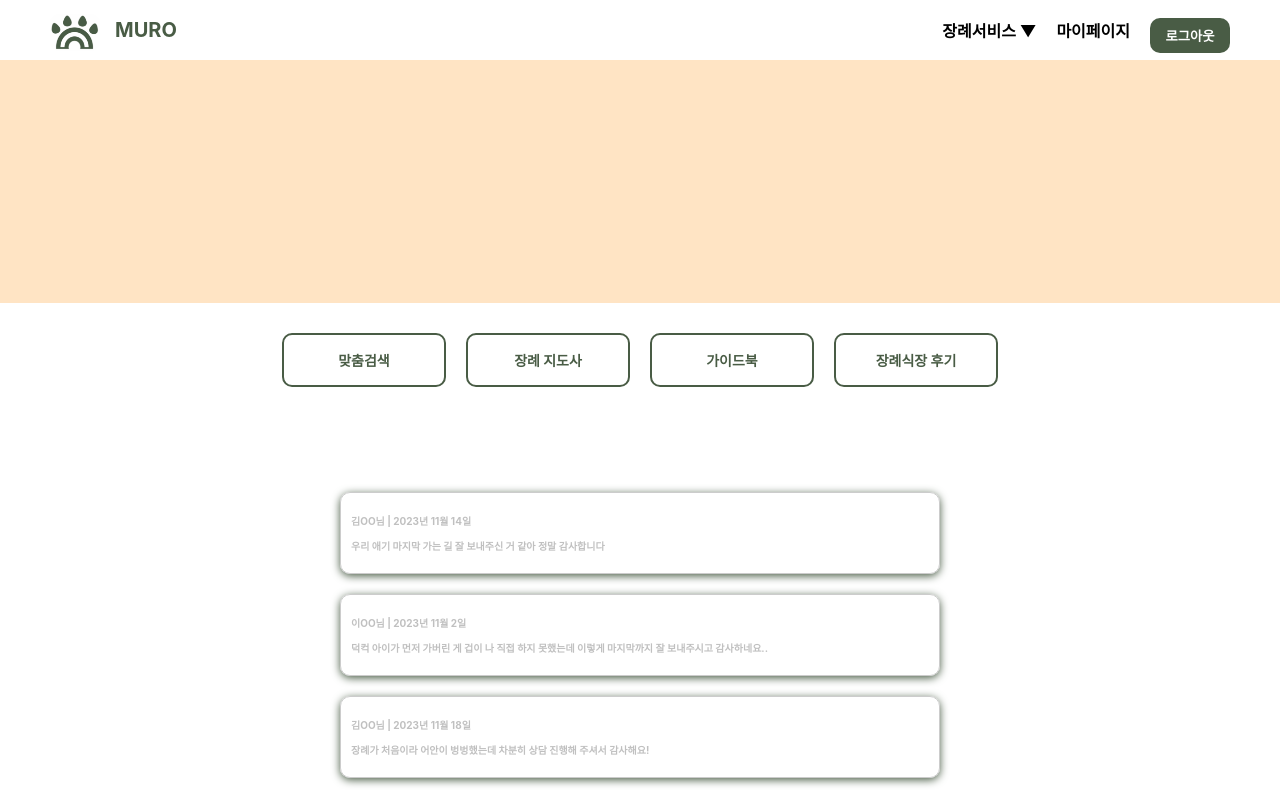
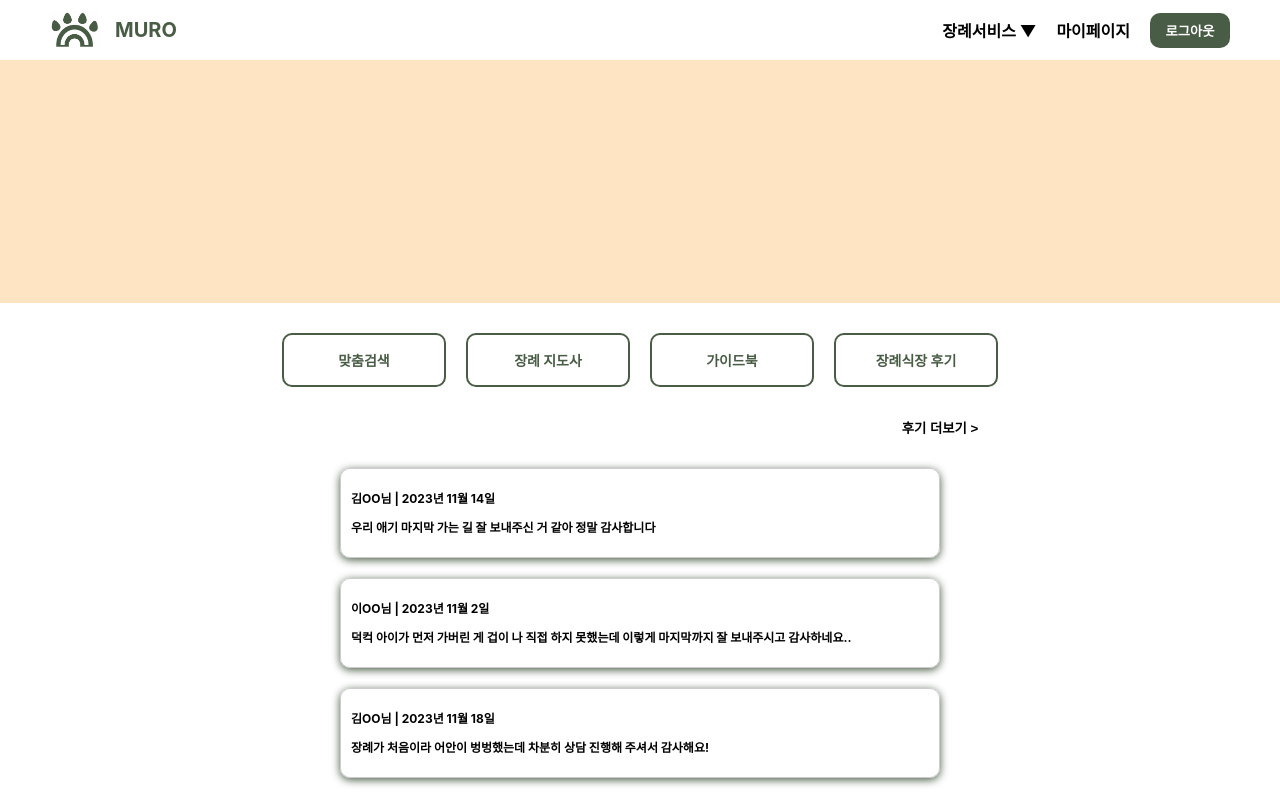
Before and after one commit to 23Software5/FrontEnd, a React (Create React App) app: page /review in a window 1280 px wide. Built offline with nearby package versions, Linux system fonts and the light colour scheme.

Commit message:
Fix: Search 파일 스타일 수정

```diff
--- a/src/components/SignupPage.js
+++ b/src/components/SignupPage.js
@@ -55,7 +55,7 @@ const SignupPage = ({ setSignupSuccess }) => {
             <input type="text" value={phoneNumber} onChange={(e) => formatPhoneNumber(e.target.value)} />
           </label>
         </div>
-        <button onClick={handleSignup} disabled={!isFormValid()}>
+        <button className="signuppage-btn" onClick={handleSignup} disabled={!isFormValid()}>
           회원가입
         </button>
 
--- a/src/pages/Guide.js
+++ b/src/pages/Guide.js
@@ -12,32 +12,56 @@ const Guide = () => {
       <div className="container">
         <div className="box">
           <div className="step">
-            <img className="img1" src="https://www.wadiz.kr/ft/images/green001/2022/1203/20221203153550839_94.jpeg" alt="Step 1" />
-            <p>1. 장례 예약</p>
+            <img
+              className="img1"
+              src="https://www.wadiz.kr/ft/images/green001/2022/1203/20221203153550839_94.jpeg"
+              alt="Step 1"
+            />
+            <p className="guide-p">1. 장례 예약</p>
           </div>
           <div className="arrow"></div>
           <div className="step">
-            <img className="img1" src="https://th.bing.com/th/id/OIP.OuKrnUG4oE50x9Tv4UUbKAHaLH?w=186&h=279&c=7&r=0&o=5&dpr=1.5&pid=1.7" alt="Step 2" />
-            <p>2. 장례식장 방문</p>
+            <img
+              className="img1"
+              src="https://th.bing.com/th/id/OIP.OuKrnUG4oE50x9Tv4UUbKAHaLH?w=186&h=279&c=7&r=0&o=5&dpr=1.5&pid=1.7"
+              alt="Step 2"
+            />
+            <p className="guide-p">2. 장례식장 방문</p>
           </div>
           <div className="arrow"></div>
           <div className="step">
-            <img className="img1" src="https://post-phinf.pstatic.net/MjAxODAxMTlfMTAz/MDAxNTE2MzUzMjczMTY3.-bH3mwLAGVbk4_RYJBLb8G-WRzSGgi6IQFLWWNJGaDwg.5vuPofNktDmZvMCKn5oxiD2Q9IvC--3MDzkx7DRuGDUg.JPEG/03.jpg?type=w800_q75" alt="Step 3" />
-            <p>3. 염습</p>
+            <img
+              className="img1"
+              src="https://post-phinf.pstatic.net/MjAxODAxMTlfMTAz/MDAxNTE2MzUzMjczMTY3.-bH3mwLAGVbk4_RYJBLb8G-WRzSGgi6IQFLWWNJGaDwg.5vuPofNktDmZvMCKn5oxiD2Q9IvC--3MDzkx7DRuGDUg.JPEG/03.jpg?type=w800_q75"
+              alt="Step 3"
+            />
+            <p className="guide-p">3. 염습</p>
           </div>
           <div className="step">
-            <img className="img1" src="https://i.namu.wiki/i/K2aIdV10a5Od9U3Armt4Bhdch7J_A4sVjzdgHkgh-EMvqhncQ1JKp4kVxvuspNKwEmFJjUjSmpGfsbVXxWlXIg.webp" alt="Step 4" />
-            <p>4. 주요 예식</p>
+            <img
+              className="img1"
+              src="https://i.namu.wiki/i/K2aIdV10a5Od9U3Armt4Bhdch7J_A4sVjzdgHkgh-EMvqhncQ1JKp4kVxvuspNKwEmFJjUjSmpGfsbVXxWlXIg.webp"
+              alt="Step 4"
+            />
+            <p className="guide-p">4. 주요 예식</p>
           </div>
           <div className="arrow"></div>
           <div className="step">
-            <img className="img1" src="https://i.namu.wiki/i/JLMlENAPKJEMsQVl0518XnUK9ad_4kDe5_YZGdk1ie5TR9UzoDMQeeTFOGfEbmJplOMcRsRfj4n2yTyM-qSfjA.webp" alt="Step 5" />
-            <p>5. 화장 및 분골</p>
+            <img
+              className="img1"
+              src="https://i.namu.wiki/i/JLMlENAPKJEMsQVl0518XnUK9ad_4kDe5_YZGdk1ie5TR9UzoDMQeeTFOGfEbmJplOMcRsRfj4n2yTyM-qSfjA.webp"
+              alt="Step 5"
+            />
+            <p className="guide-p">5. 화장 및 분골</p>
           </div>
           <div className="arrow"></div>
           <div className="step">
-            <img className="img1" src="https://ae01.alicdn.com/kf/S18188e0ff3e04defb82827ce814fa34eJ.jpg_640x640Q90.jpg_.webp" alt="Step 6" />
-            <p>6. 유골 봉인</p>
+            <img
+              className="img1"
+              src="https://ae01.alicdn.com/kf/S18188e0ff3e04defb82827ce814fa34eJ.jpg_640x640Q90.jpg_.webp"
+              alt="Step 6"
+            />
+            <p className="guide-p">6. 유골 봉인</p>
           </div>
         </div>
       </div>
--- a/src/pages/Review.js
+++ b/src/pages/Review.js
@@ -10,26 +10,28 @@ const Review = () => {
       <Body />
 
       <div className="review-container">
-      <Link to="/review-board">
+        <Link to="/review-board">
           <button className="review-btn">후기 더보기 ></button>
-      </Link>
+        </Link>
 
         <div className="reviewBox">
-          <p>김OO님 | 2023년 11월 14일</p>
-          <p>우리 애기 마지막 가는 길 잘 보내주신 거 같아 정말 감사합니다</p>
+          <p className="review-p">김OO님 | 2023년 11월 14일</p>
+          <p className="review-p">
+            우리 애기 마지막 가는 길 잘 보내주신 거 같아 정말 감사합니다
+          </p>
         </div>
 
         <div className="reviewBox">
-          <p>이OO님 | 2023년 11월 2일</p>
-          <p>
+          <p className="review-p">이OO님 | 2023년 11월 2일</p>
+          <p className="review-p">
             덕컥 아이가 먼저 가버린 게 겁이 나 직접 하지 못했는데 이렇게
             마지막까지 잘 보내주시고 감사하네요..
           </p>
         </div>
 
         <div className="reviewBox">
-          <p>김OO님 | 2023년 11월 18일</p>
-          <p>
+          <p className="review-p">김OO님 | 2023년 11월 18일</p>
+          <p className="review-p">
             장례가 처음이라 어안이 벙벙했는데 차분히 상담 진행해 주셔서
             감사해요!
           </p>
--- a/src/pages/Search.js
+++ b/src/pages/Search.js
@@ -1,4 +1,5 @@
 import React, { useState } from "react";
+import { Link } from "react-router-dom";
 import Body from "../components/Body";
 import Calendar from "react-calendar";
 import "react-calendar/dist/Calendar.css";
@@ -57,6 +58,7 @@ const Search = () => {
         >
           <p>납골당/봉인당</p>
           <img
+          className="search-img"
             src="https://th.bing.com/th/id/R.2421a92909471648bedcf53712b26e15?rik=Ek5ELPMhM2MyCw&riu=http%3a%2f%2fwww.osungfuneral.co.kr%2ffiles%2fattach%2fimages%2f215%2f070%2f015%2fce71f83e491a6c84678e64a52b9cefee.jpg&ehk=5EceWNKc3bug5MDNcZLxDdTj3venfiyYnhPa6F%2fuEKU%3d&risl=&pid=ImgRaw&r=0"
             alt="search1"
           />
@@ -72,6 +74,7 @@ const Search = () => {
         >
           <p>수목장</p>
           <img
+          className="search-img"
             src="https://th.bing.com/th/id/OIP.-COO1ggAGZUzv3_XcdMheQHaHa?w=179&h=180&c=7&r=0&o=5&dpr=1.5&pid=1.7"
             alt="search2"
           />
@@ -86,6 +89,7 @@ const Search = () => {
         >
           <p>산골</p>
           <img
+          className="search-img"
             src="https://th.bing.com/th/id/OIP.DToDLDAue1pXtIK2zX1JGAHaE8?w=270&h=180&c=7&r=0&o=5&dpr=1.5&pid=1.7"
             alt="search3"
           />
@@ -100,6 +104,7 @@ const Search = () => {
         >
           <p>스톤 제작</p>
           <img
+          className="search-img"
             src="https://petmemorial.co.kr/wp-content/uploads/2021/09/%EA%B0%81%EC%9D%B8%EC%8A%A4%ED%86%A4%ED%95%A85.jpg"
             alt="search4"
           />
@@ -186,7 +191,8 @@ const Search = () => {
           )}
         </div>
       </div>
-      <button className="searchbtn">검색하기</button>
+      <Link to="/funeral-list">
+      <button className="findfuneral-btn">검색하기</button></Link>
     </div>
   );
 };
--- a/src/styles/Dropdown.css
+++ b/src/styles/Dropdown.css
@@ -1,7 +1,10 @@
 .dropdown-container {
   position: relative;
 }
-
+.drop-menu{
+  text-decoration: none;
+  color: black;
+}
 .dropdown {
   position: absolute;
   top: 100%;
@@ -24,4 +27,5 @@
   margin: 8px 0;
   cursor: pointer;
 
+
 }
--- a/src/styles/Guide.css
+++ b/src/styles/Guide.css
@@ -27,20 +27,20 @@
   width: calc(33.33% - 20px);
   margin-top: 10px;
 }
-p{
+.guide-p {
   font-weight: bold;
   margin-top: 0px;
   font-size: 14px;
+  color: black;
 }
-img{
-width: 250px;
-height: 150px;
-border-radius: 10px;
+.img1 {
+  width: 250px;
+  height: 150px;
+  border-radius: 10px;
 }
 .arrow {
-margin-bottom: 20px;
+  margin-bottom: 20px;
   border-top: 10px solid transparent;
   border-bottom: 10px solid transparent;
   border-left: 15px solid white;
-
 }
--- a/src/styles/Review.css
+++ b/src/styles/Review.css
@@ -8,13 +8,18 @@
 .review-btn {
   margin-left: 600px;
   margin-bottom: 20px;
-
+  color: black;
   border: none;
+  width: 100px;
   background-color: transparent;
   cursor: pointer;
   font-weight: bold;
 }
-
+.review-p {
+  color: black;
+  font-weight: bold;
+  font-size: 12px;
+}
 .reviewBox {
   border: 1px solid #ccc;
   padding: 10px;
--- a/src/styles/Search.css
+++ b/src/styles/Search.css
@@ -25,8 +25,8 @@
 
 .option-box1 p {
   margin: 0;
-  color:black;
-  font-size:13px
+  color: black;
+  font-size: 13px;
 }
 
 .option-box1.selected {
@@ -38,14 +38,14 @@
   color: #fff;
 }
 
-img {
+.search-img {
   width: 100%;
   height: 170px;
   margin-top: 5px;
   object-fit: cover;
 }
 
-.searchbtn {
+.findfuneral-btn {
   color: white;
   background-color: #495c45;
   border-radius: 10px;
@@ -58,6 +58,9 @@ img {
   align-items: center;
   margin: 0 auto;
   margin-bottom: 20px;
+  text-decoration: none;
+  cursor: pointer;
+
 }
 
 .date-picker-container1 {
@@ -68,7 +71,6 @@ img {
   border-radius: 10px;
   display: flex;
   justify-content: center;
-
 }
 
 .calendar1 {
@@ -82,7 +84,6 @@ img {
   margin-right: 30px;
   border-radius: 10px;
   padding: 20px;
-
 }
 .search-container1 {
   display: flex;
@@ -105,7 +106,6 @@ img {
   margin-top: 5px;
   margin-bottom: 5px;
 }
-label{
-font-size: small;
-
+label {
+  font-size: small;
 }
--- a/src/styles/SignupPage.css
+++ b/src/styles/SignupPage.css
@@ -40,7 +40,7 @@ input {
   background-color: #a3ada1;
 }
 
-button {
+.signuppage-btn {
   font-weight: bold;
   color: white;
   background-color: #495c45;
```
Also changed, not shown: src/pages/FuneralList.js (added, +9 -0 lines).
